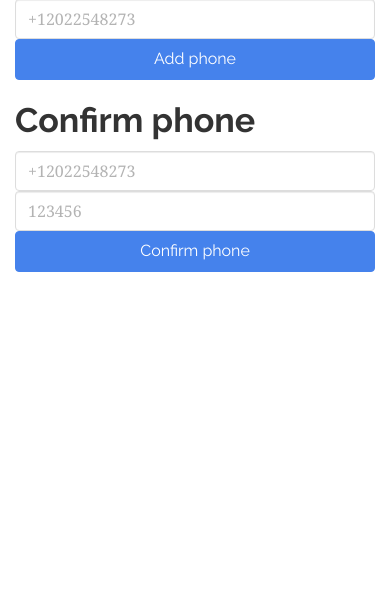
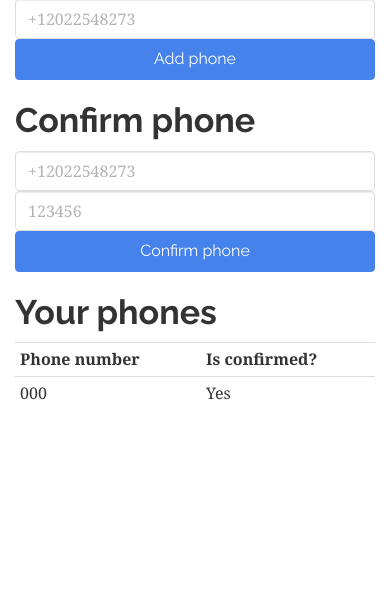
Before and after one commit to tjcsl/mhacksiv, a Flask app: page /account/ in a window 390 px wide. Shown: the part 292-891 px from the top of the page. Run offline with Flask 2, Linux system fonts and the light colour scheme; the visitor is signed in with stand-in values (Sample User, id 1); tables that the repository leaves empty hold one stand-in row (values such as "Sample post").

Commit message:
phone list

```diff
--- a/project/templates/account.html
+++ b/project/templates/account.html
@@ -26,4 +26,17 @@
         </div>
     </div>
 </form>
+<h2>Your phones</h2>
+<table class="table table-condensed table-hover">
+    <tr>
+        <th>Phone number</th>
+        <th>Is confirmed?</th>
+    </tr>
+    {% for phone in phones %}
+    <tr>
+        <td>{{ phone.phone_number }}</td>
+        <td>{{ "Yes" if phone.is_confirmed else "No" }}</td>
+    </tr>
+    {% endfor %}
+</table>
 {% endblock %}
```
